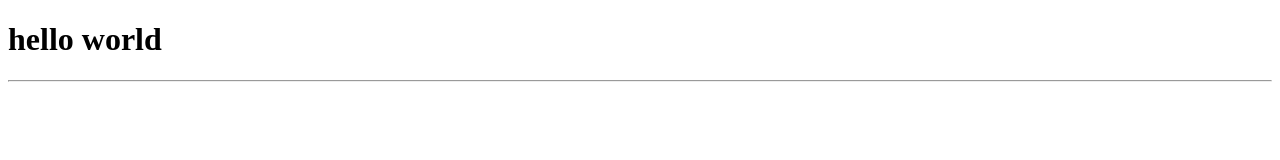
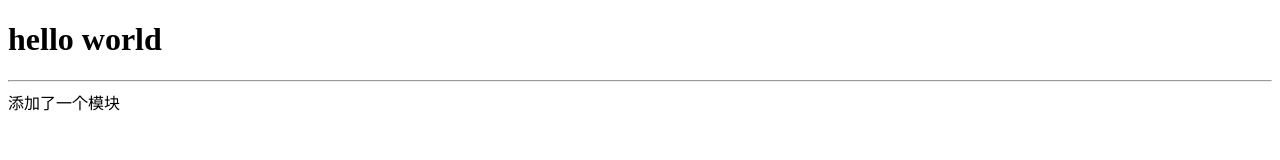
Before and after one commit to zhouming-github/JD, a plain HTML site: page index.html in a window 1280 px wide. Drawn offline with Linux system fonts and the light colour scheme.

Commit message:
1.修改了index的内容 2.在index.html中添加了一个模块

```diff
--- a/index.html
+++ b/index.html
@@ -7,5 +7,6 @@
 <body>
 	<h1> hello world </h1>
 	<hr />
+	<div>添加了一个模块</div>
 </body>
 </html>
```
Also changed, not shown: 1 other file.
